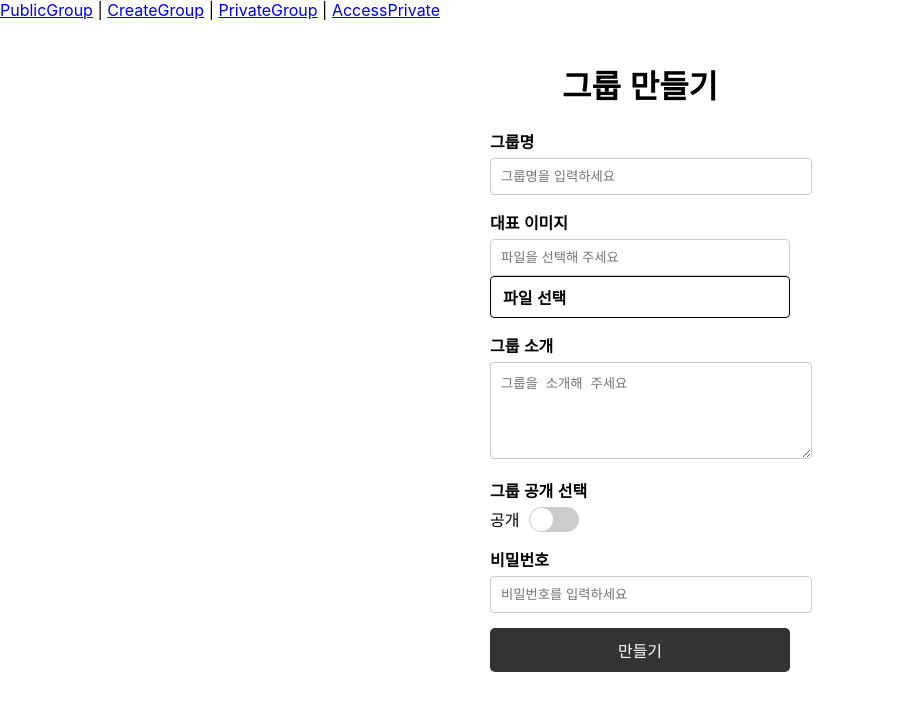
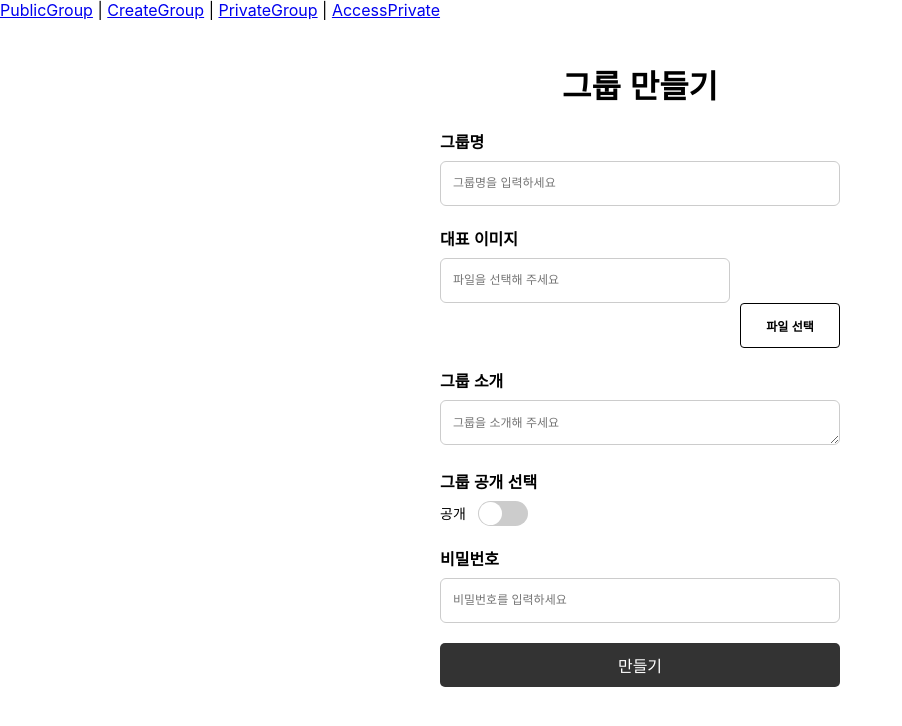
Before and after one commit to chaelin12/Codeit, a React (Create React App) app in the folder frontend/: page /creategroup in a window 1280 px wide. Shown: the top 726 px of the page, without its empty margins (0-902 px from the left). Built offline with nearby package versions, Linux system fonts and the light colour scheme.

Commit message:
edit createGroup

```diff
--- a/frontend/src/pages/CreateGroup.css
+++ b/frontend/src/pages/CreateGroup.css
@@ -1,5 +1,5 @@
 .create-group-container {
-  max-width: 300px;
+  max-width: 400px;
   margin: 0 auto;
   padding: 20px;
   font-family: Arial, sans-serif;
@@ -11,61 +11,74 @@
 }
 
 .form-group {
-  margin-bottom: 15px;
+  margin-bottom: 20px;
 }
 
 .form-group label {
-  display: block;
+  display: flex;
   font-weight: bold;
-  margin-bottom: 5px;
+  margin-bottom: 8px;
 }
 
 .form-group input[type="text"],
 .form-group input[type="password"],
 .form-group textarea {
   width: 100%;
-  padding: 10px;
+  padding: 12px;
   border: 1px solid #ccc;
-  border-radius: 4px;
+  border-radius: 6px;
+  font-family: Arial, sans-serif;
+  box-sizing: border-box;
+  font-size: 12px;
+  height: 45px;
 }
 
 .image-upload-container {
   display: flex;
   align-items: center;
+  justify-content: space-between;
   width: 100%;
 }
 
 .image-placeholder {
-  flex: 1;
+  flex-grow: 1;
   padding: 10px;
   border: 1px solid #ccc;
-  border-radius: 4px;
+  border-radius: 6px;
   outline: none;
   margin-right: 10px;
   box-sizing: border-box;
+  font-size: 14px;
+  color: #666;
+  text-align: left;
+  max-width: 290px;
 }
 
 .file-upload-button {
+  flex-shrink: 0;
+  font-size: 12px;
+  max-width: 100px;
   padding: 8px 12px;
   background-color: white;
   border: 1px solid black;
   border-radius: 4px;
+  align-items: center;
+  justify-content: center;
   cursor: pointer;
-  font-weight: 300;
-  display: flex;
-  align-items: center;
+  height: 45px;
   box-sizing: border-box;
-  flex-shrink: 0;
+  margin-left: auto;
 }
 
 .toggle-container {
   display: flex;
-  align-items: center; /* 수직으로 중앙 정렬 */
+  align-items: center;
 }
 
 .toggle-container p {
   margin: 0;
-  margin-right: 10px; /* "공개"와 토글 사이의 간격 */
+  margin-right: 12px;
+  font-size: 14px;
 }
 
 .toggle-switch {
@@ -106,6 +119,7 @@
   border-radius: 5px;
   cursor: pointer;
   font-size: 16px;
+  box-sizing: border-box;
 }
 
 .submit-button:hover {
```
